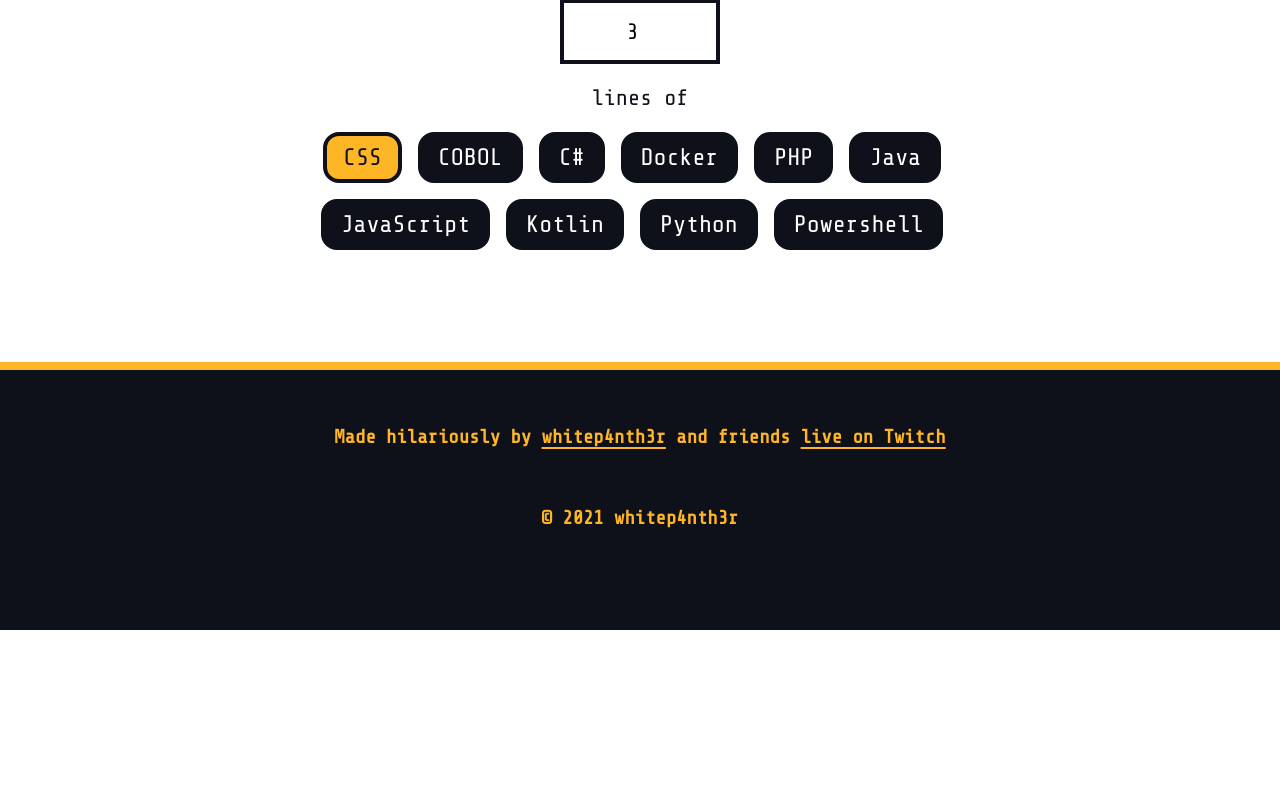
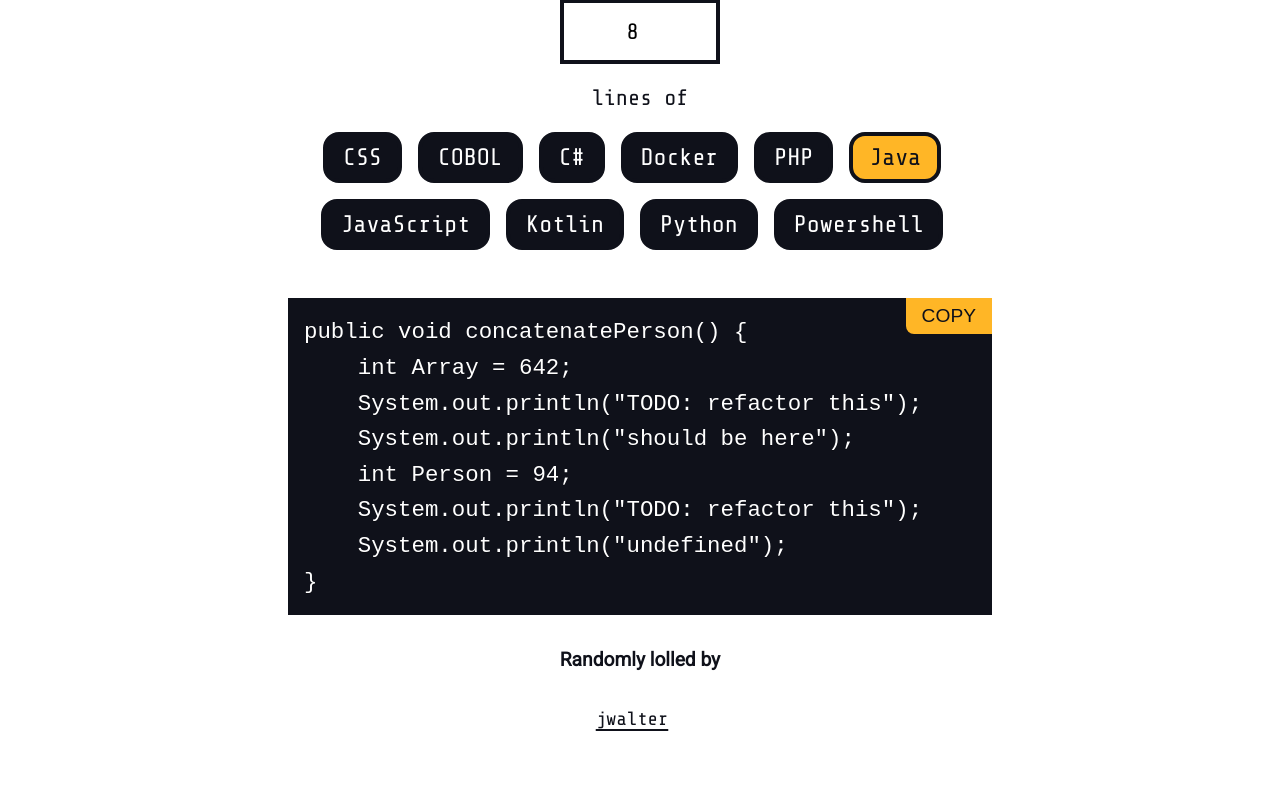
Before and after one commit to whitep4nth3r/randomcodegenerator.lol, a Next.js app: page / in a window 1280 px wide. Shown: the part 380-1180 px from the top of the page. Before the commit the page ends 1010 px from the top, so only its background shows below. Built offline with nearby package versions, Linux system fonts and the light colour scheme.

Commit message:
Added contributors to each lang, cleaned up some stuff

```diff
--- a/pages/index.js
+++ b/pages/index.js
@@ -1,19 +1,39 @@
 import PageMeta from "../components/PageMeta";
-import { useState } from "react";
+import { useState, useEffect } from "react";
 
 import { generateRandomCode, Languages } from "../tools/RandomCodeGenerator";
-import { getRandomLang, getRandomInt } from "../tools/utils/helpers";
+import { getRandomLang, getRandomInt, getContributors } from "../tools/utils/helpers";
 
 export default function Home() {
-  const [selectedLang, setSelectedLang] = useState(Object.keys(Languages)[0]);
-  const [numberOfLines, setNumberOfLines] = useState(3);
+  const [selectedLang, setSelectedLang] = useState("js");
+  const [numberOfLines, setNumberOfLines] = useState("3");
   const [result, setResult] = useState("");
+  const [contributors, setContributors] = useState([]);
   const year = new Date().getFullYear();
 
-  function handleButtonClick(value) {
-    setSelectedLang(value);
-    const newCode = generateRandomCode(value, numberOfLines);
+  useEffect(() => {
+    const randomLang = getRandomLang();
+    const randomInt = getRandomInt(3, 8);
+
+    setSelectedLang(randomLang);
+    setNumberOfLines(randomInt);
+
+    const newCode = generateRandomCode(randomLang, randomInt);
     setResult(newCode);
+
+    updateContributors(randomLang);
+  }, []);
+
+  function updateContributors(newLang) {
+    const contributors = getContributors(newLang);
+    setContributors(contributors);
+  }
+
+  function handleButtonClick(newLang) {
+    setSelectedLang(newLang);
+    const newCode = generateRandomCode(newLang, numberOfLines);
+    setResult(newCode);
+    updateContributors(newLang);
   }
 
   function handeInputOnChange(value) {
@@ -28,13 +48,14 @@ export default function Home() {
   }
 
   function luckyDip() {
-    const lang = getRandomLang();
+    const newLang = getRandomLang();
     const randomInt = getRandomInt(3, 20);
     setNumberOfLines(randomInt);
-    setSelectedLang(lang);
+    setSelectedLang(newLang);
 
-    const newCode = generateRandomCode(lang, randomInt);
+    const newCode = generateRandomCode(newLang, randomInt);
     setResult(newCode);
+    updateContributors(newLang);
   }
 
   function copyCode() {
@@ -90,6 +111,7 @@ export default function Home() {
         </div>
 
         {result.length > 0 && (
+          <>
             <div className="result">
               <pre className="result__pre">
                 <button type="button" className="copyButton" onClick={copyCode}>
@@ -98,6 +120,26 @@ export default function Home() {
                 <code>{result}</code>
               </pre>
             </div>
+            {contributors.length > 0 && (
+              <div className="contributors">
+                <h2 className="contributors__title">Randomly lolled by</h2>
+                <ul className="contributors__list">
+                  {contributors.map((contributor) => (
+                    <li className="contributors__listItem">
+                      <a
+                        className="contributors__link"
+                        href={`https://github.com/${contributor}`}
+                        rel="noopener noreferrer"
+                        target="_blank"
+                      >
+                        {contributor}
+                      </a>
+                    </li>
+                  ))}
+                </ul>
+              </div>
+            )}
+          </>
         )}
       </main>
       <footer className="footer">
--- a/styles/globals.css
+++ b/styles/globals.css
@@ -143,6 +143,7 @@ a {
 }
 
 .result {
+  margin-bottom: 2rem;
 }
 
 .result__pre {
@@ -164,8 +165,6 @@ a {
   line-height: 1.5;
   tab-size: 4;
   overflow: hidden;
-  border: 0.25rem solid var(--white);
-  box-shadow: 0.5rem 0.5rem 0 0 var(--yellow);
 }
 
 .copyButton {
@@ -249,3 +248,57 @@ a {
   box-shadow: var(--yellow) 0 0 0 0.25rem;
   transition: box-shadow 0.2s ease 0s;
 }
+
+.contributors {
+  display: grid;
+  grid-template-columns: auto;
+}
+
+.contributors__title {
+  font-size: 1.2rem;
+  line-height: 1.4;
+  font-family: var(--font-family-body);
+  margin: 0 auto 1rem auto;
+  max-width: 600px;
+  text-align: center;
+}
+
+.contributors__list {
+  list-style: none;
+  display: flex;
+  flex-direction: column;
+  flex-wrap: wrap;
+  padding: 0;
+  text-align: center;
+  margin-bottom: 1rem;
+}
+
+.contributors__listItem {
+  margin-right: 1rem;
+  margin-bottom: 1rem;
+}
+
+.contributors__link {
+  transition: color 0.2s ease-in-out;
+  text-decoration: underline;
+  text-underline-offset: 0.25rem;
+  text-decoration-thickness: 0.125rem;
+  color: var(--black);
+  font-family: var(--font-family-heading);
+  font-size: 1.2rem;
+  line-height: 1.4;
+}
+
+.contributors__link:visited {
+  color: var(--black);
+}
+
+.contributors__link:hover {
+  color: var(--red);
+}
+
+.contributors__link:focus {
+  outline-width: 0;
+  box-shadow: var(--yellow) 0 0 0 0.25rem;
+  transition: box-shadow 0.2s ease 0s;
+}
--- a/tools/utils/cobol.js
+++ b/tools/utils/cobol.js
@@ -3,25 +3,12 @@ import {
   getRandomInt,
   getRandomNounUpperCase,
   getRandomVerbUpperCase,
+  getLogLines,
 } from "./helpers";
 
 export default class COBOL {
   static getRandomPrint() {
-    const options = [
-      '"Goodbye, world!"',
-      '"test"',
-      '"hello"',
-      `"here ${getRandomInt(0, 100)}"`,
-      '"should be here"',
-      '"some error"',
-      '"undefined"',
-      '"=== DEBUG ==="',
-      '"to do"',
-      '"asdf"',
-      '"FIRE"',
-      '"schnitzel"',
-      '"TODO: refactor this"',
-    ];
+    const options = getLogLines();
 
     return getRandomEntry(options);
   }
--- a/tools/utils/csharp.js
+++ b/tools/utils/csharp.js
@@ -1,9 +1,9 @@
 import {
   getRandomEntry,
-  getRandomInt,
   getRandomNoun,
   getRandomNounCapitalized,
   getRandomVerbCapitalized,
+  getLogLines,
 } from "./helpers";
 
 export default class CSharp {
@@ -45,23 +45,7 @@ export default class CSharp {
   }
 
   static getRandomDebugWriteLine() {
-    const options = [
-      '"Goodbye, world!"',
-      '"test"',
-      '"hello"',
-      `"here ${getRandomInt(0, 100)}"`,
-      '"should be here"',
-      '"here be dragons"',
-      '"some error"',
-      '"Would expect null"',
-      '"=== DEBUG ==="',
-      '"to do"',
-      '"asdf"',
-      '"FIRE"',
-      '"schnitzel"',
-      '"Marlon Webb says WATERMELON!"',
-      '"TODO: refactor this"',
-    ];
+    const options = getLogLines();
 
     return getRandomEntry(options);
   }
--- a/tools/utils/css.js
+++ b/tools/utils/css.js
@@ -88,10 +88,7 @@ export default class Css {
   }
 
   static getRandomUnitRule() {
-    return `${Css.getRandomUnitProp()}: ${getRandomInt(
-      0,
-      500
-    )}${Css.getRandomUnit()}`;
+    return `${Css.getRandomUnitProp()}: ${getRandomInt(0, 500)}${Css.getRandomUnit()}`;
   }
 
   static getRandomColorRule() {
--- a/tools/utils/helpers.js
+++ b/tools/utils/helpers.js
@@ -1,5 +1,22 @@
 import { Languages } from "../RandomCodeGenerator";
 import { nouns, verbs } from "./words";
+
+export const Contributors = {
+  css: ["whitep4nth3r"],
+  cobol: ["canhorn"],
+  csharp: ["lucecarter", "rickvdbosch"],
+  docker: ["jwalter"],
+  php: ["dr_dinomight"],
+  java: ["jwalter"],
+  js: ["whitep4nth3r", "lukeocodes", "negue", "isabellabrookes"],
+  kotlin: ["jwalter"],
+  python: ["mistatwist", "callticketron"],
+  powershell: ["lucecarter"],
+};
+
+export function getContributors(lang) {
+  return Contributors[lang];
+}
 
 export function getRandomInt(min, max) {
   return Math.round(Math.random() * (max - min) + min);
@@ -41,3 +58,24 @@ export function getRandomNounUpperCase() {
 export function getRandomVerbUpperCase() {
   return getRandomVerb().toUpperCase();
 }
+
+export function getLogLines() {
+  return [
+    '"Goodbye, world!"',
+    '"test"',
+    '"hello"',
+    `"here ${getRandomInt(0, 100)}"`,
+    '"should be here"',
+    '"some error"',
+    "[object Object]",
+    '"undefined"',
+    '"=== DEBUG ==="',
+    '"to do"',
+    '"asdf"',
+    "NaN",
+    '"FIRE"',
+    '"schnitzel"',
+    '"TODO: refactor this"',
+    '"Marlon Webb says WATERMELON!"',
+  ];
+}
--- a/tools/utils/java.js
+++ b/tools/utils/java.js
@@ -4,6 +4,7 @@ import {
   getRandomInt,
   getRandomNounCapitalized,
   getRandomVerb,
+  getLogLines,
 } from "./helpers";
 
 export default class Java {
@@ -31,9 +32,7 @@ export default class Java {
     ];
     const randomType = getRandomEntry(types);
     const typeName = randomType.name();
-    return `${typeName} ${this.getRandomVariableName()} = ${randomType.generator(
-      typeName
-    )};`;
+    return `${typeName} ${this.getRandomVariableName()} = ${randomType.generator(typeName)};`;
   }
 
   static getRandomVariableName() {
@@ -47,23 +46,7 @@ export default class Java {
   }
 
   static getRandomLogMessage() {
-    const options = [
-      '"Goodbye, world!"',
-      '"test"',
-      '"hello"',
-      `"here ${getRandomInt(0, 100)}"`,
-      '"should be here"',
-      '"some error"',
-      "[object Object]",
-      '"undefined"',
-      '"=== DEBUG ==="',
-      '"to do"',
-      '"asdf"',
-      "null",
-      '"FIRE"',
-      '"schnitzel"',
-      '"TODO: refactor this"',
-    ];
+    const options = getLogLines();
 
     return getRandomEntry(options);
   }
--- a/tools/utils/javascript.js
+++ b/tools/utils/javascript.js
@@ -4,6 +4,7 @@ import {
   getRandomNoun,
   getRandomNounCapitalized,
   getRandomVerb,
+  getLogLines,
 } from "./helpers";
 
 export default class JavaScript {
@@ -15,30 +16,11 @@ export default class JavaScript {
     const keyWords = ["let", "const", "var"];
     const options = ["[]", "this"];
 
-    return `${getRandomEntry(keyWords)} ${getRandomNoun()} = ${getRandomEntry(
-      options
-    )};`;
+    return `${getRandomEntry(keyWords)} ${getRandomNoun()} = ${getRandomEntry(options)};`;
   }
 
   static getRandomConsoleLog() {
-    const options = [
-      '"Goodbye, world!"',
-      '"test"',
-      '"hello"',
-      `"here ${getRandomInt(0, 100)}"`,
-      '"should be here"',
-      '"some error"',
-      "[object Object]",
-      '"undefined"',
-      '"=== DEBUG ==="',
-      '"to do"',
-      '"asdf"',
-      "NaN",
-      '"FIRE"',
-      '"schnitzel"',
-      '"TODO: refactor this"',
-    ];
-
+    const options = getLogLines();
     return getRandomEntry(options);
   }
 
--- a/tools/utils/powershell.js
+++ b/tools/utils/powershell.js
@@ -1,8 +1,8 @@
 import {
   getRandomEntry,
-  getRandomInt,
   getRandomNounCapitalized,
   getRandomVerbCapitalized,
+  getLogLines,
 } from "./helpers";
 
 export default class Powershell {
@@ -17,23 +17,7 @@ export default class Powershell {
   }
 
   static getRandomWriteHost() {
-    const options = [
-      '"Goodbye, world!"',
-      '"test"',
-      '"hello"',
-      `"here ${getRandomInt(0, 100)}"`,
-      '"should be here"',
-      '"some error"',
-      "[object Object]",
-      '"undefined"',
-      '"=== DEBUG ==="',
-      '"to do"',
-      '"asdf"',
-      "NaN",
-      '"FIRE"',
-      '"schnitzel"',
-      '"TODO: refactor this"',
-    ];
+    const options = getLogLines();
 
     return getRandomEntry(options);
   }
--- a/tools/utils/python.js
+++ b/tools/utils/python.js
@@ -1,9 +1,4 @@
-import {
-  getRandomEntry,
-  getRandomInt,
-  getRandomNoun,
-  getRandomVerb,
-} from "./helpers";
+import { getRandomEntry, getRandomNoun, getRandomVerb, getLogLines } from "./helpers";
 
 export default class Python {
   static getRandomImport() {
@@ -21,32 +16,13 @@ export default class Python {
   }
 
   static getRandomPrint() {
-    const options = [
-      '"Goodbye, world!"',
-      '"test"',
-      '"hello"',
-      `"here ${getRandomInt(0, 100)}"`,
-      '"should be here"',
-      '"some error"',
-      "[object Object]",
-      '"undefined"',
-      '"=== DEBUG ==="',
-      '"to do"',
-      '"asdf"',
-      "NaN",
-      '"FIRE"',
-      '"schnitzel"',
-      '"TODO: refactor this"',
-    ];
+    const options = getLogLines();
 
     return getRandomEntry(options);
   }
 
   static getRandomFillerLine() {
-    const options = [
-      `print(${Python.getRandomPrint()})`,
-      Python.getRandomVariableDeclaration(),
-    ];
+    const options = [`print(${Python.getRandomPrint()})`, Python.getRandomVariableDeclaration()];
     return getRandomEntry(options);
   }
 }
```
Also changed, not shown: tools/utils/kotlin.js (+11 -24 lines), tools/utils/php.js (+5 -30 lines). Lines whose indentation alone changed are shown as unchanged.
